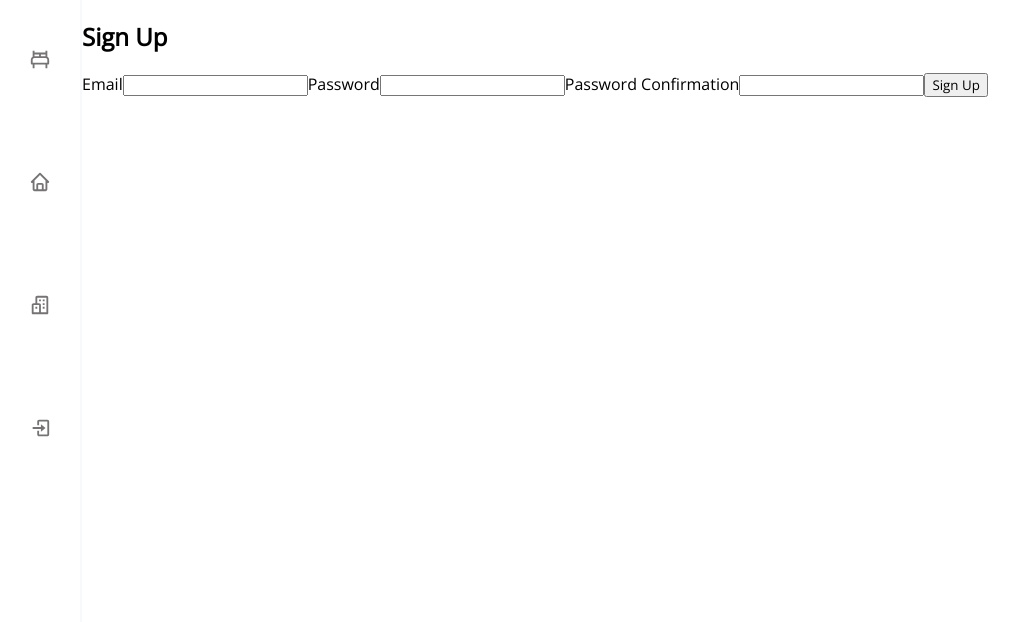
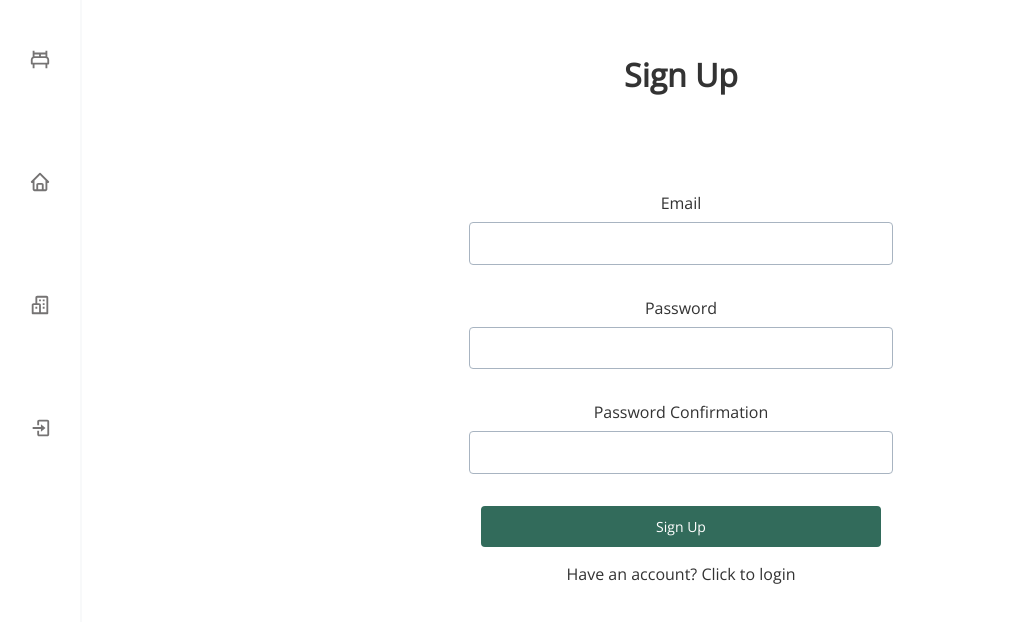
Before and after one commit to mjdiggs18e/Listings-Real-Estate, a React (Create React App) app: page /signup in a window 1280 px wide. Shown: the top 622 px of the page, without its empty margins (0-1021 px from the left). Built offline with nearby package versions, Linux system fonts and the light colour scheme; no server answers.

Commit message:
Styled signup, login, and forgot password pages

```diff
--- a/src/App.js
+++ b/src/App.js
@@ -11,6 +11,8 @@ import Sell from "./pages/sell";
 import Rent from "./pages/rent";
 import Saved from "./pages/saved";
 import Signup from "./pages/signup";
+import ForgotPassword from "./pages/forgotpassword";
+import PrivateRoute from "./components/PrivateRoute";
 
 const GlobalStyle = createGlobalStyle`
   body {
@@ -18,9 +20,14 @@ const GlobalStyle = createGlobalStyle`
     margin: 0;
     box-sizing: border-box;
     font-family: "Open Sans";
+    color: #333333;
   }
   button {
     font-family: "Open Sans";
+  }
+  a {
+    text-decoration: none;
+    color: inherit
   }
 `;
 
@@ -38,12 +45,9 @@ function App() {
             <Route exact path="/">
               <Home />
             </Route>
-            <Route path="/login">
-              <LogIn />
-            </Route>
-            <Route path="/signup">
-              <Signup />
-            </Route>
+            <PrivateRoute path="/login" component={LogIn} />
+            <PrivateRoute path="/signup" component={Signup} />
+            <PrivateRoute path="/forgot-password" component={ForgotPassword} />
             <Route path="/houses/create">
               <CreateListing />
             </Route>
--- /dev/null
+++ b/src/components/ForgottenPassword.js
@@ -0,0 +1,95 @@
+import React, { useState, useRef } from "react";
+import { Link } from "react-router-dom";
+import styled from "styled-components";
+import { useAuth } from "../firebase/Firebase";
+
+const ForgottenPassword = () => {
+  const emailRef = useRef();
+  const [error, setError] = useState("");
+  const [loading, setLoading] = useState(false);
+  const { resetPassword } = useAuth();
+  const [message, setMessage] = useState("");
+
+  const ForgotContainer = styled.div`
+    padding: 2rem;
+  `;
+  const ForgotTitle = styled.h1`
+    margin-bottom: 6rem;
+  `;
+  const ForgotError = styled.p``;
+  const ForgotForm = styled.form``;
+  const ForgotLabel = styled.label`
+    display: block;
+    margin: 2rem;
+  `;
+  const ForgotInput = styled.input`
+    display: block;
+    width: 400px;
+    padding: 0.7rem;
+    outline: none;
+    border: 1px solid #a8b4c1;
+    border-radius: 4px;
+    font-family: "Open Sans";
+    margin-top: 0.5rem;
+
+    &::placeholder {
+      color: #a8b4c1;
+    }
+  `;
+  const ForgotButton = styled.button`
+    font-family: "Open Sans";
+    width: 400px;
+    padding: 0.7rem;
+    outline: none;
+    border: none;
+    border-radius: 4px;
+    background-color: #326b5b;
+    color: #fff;
+    cursor: pointer;
+    font-size: 14px;
+  `;
+  const ForgotText = styled.p``;
+
+  async function handleSubmit(e) {
+    e.preventDefault();
+
+    try {
+      setError("");
+      setLoading(true);
+      await resetPassword(emailRef.current.value);
+      setMessage("Check your inbox for further instructions");
+    } catch {
+      setError("Failed to reset password");
+    }
+
+    setLoading(false);
+  }
+
+  // Reset password form. Displays error messages and a success message if the process works.
+
+  return (
+    <ForgotContainer>
+      <ForgotTitle>Forgot Password</ForgotTitle>
+      {message && <ForgotText>{message}</ForgotText>}
+      {error && <ForgotError>{error}</ForgotError>}
+      <ForgotForm onSubmit={handleSubmit}>
+        <ForgotLabel>
+          Email
+          <ForgotInput type="text" ref={emailRef} required />
+        </ForgotLabel>
+        <ForgotButton
+          disabled={loading}
+          className="signup-button"
+          type="submit"
+        >
+          Forgot Password
+        </ForgotButton>
+      </ForgotForm>
+      <Link to="/login?">
+        <ForgotText>Have an account? Click to login</ForgotText>
+      </Link>
+    </ForgotContainer>
+  );
+};
+
+export default ForgottenPassword;
--- a/src/components/Login.js
+++ b/src/components/Login.js
@@ -2,6 +2,7 @@ import React, { useState, useRef } from "react";
 import { useHistory } from "react-router-dom";
 import { useAuth } from "../firebase/Firebase";
 import { Link } from "react-router-dom";
+import styled from "styled-components";
 
 const Login = () => {
   const emailRef = useRef();
@@ -11,7 +12,45 @@ const Login = () => {
   const [loading, setLoading] = useState(false);
   const history = useHistory();
 
-  // Makes sure the forms all have values in them. If the forms have value with no errors, send the user to the homepage.
+  const LoginContainer = styled.div`
+    padding: 2rem;
+  `;
+  const LoginTitle = styled.h1`
+    margin-bottom: 6rem;
+  `;
+  const LoginError = styled.p``;
+  const LoginForm = styled.form``;
+  const LoginLabel = styled.label`
+    display: block;
+    margin: 2rem;
+  `;
+  const LoginInput = styled.input`
+    display: block;
+    width: 400px;
+    padding: 0.7rem;
+    outline: none;
+    border: 1px solid #a8b4c1;
+    border-radius: 4px;
+    font-family: "Open Sans";
+    margin-top: 0.5rem;
+
+    &::placeholder {
+      color: #a8b4c1;
+    }
+  `;
+  const LoginButton = styled.button`
+    font-family: "Open Sans";
+    width: 400px;
+    padding: 0.7rem;
+    outline: none;
+    border: none;
+    border-radius: 4px;
+    background-color: #326b5b;
+    color: #fff;
+    cursor: pointer;
+    font-size: 14px;
+  `;
+  const LoginText = styled.p``;
 
   async function handleSubmit(e) {
     e.preventDefault();
@@ -28,29 +67,35 @@ const Login = () => {
     setLoading(false);
   }
 
-  // Logs in a current user and checks for errors on submit
-
   return (
-    <div className="login-section">
-      <h1>Log In</h1>
-      {error && <p className="login-error">{error}</p>}
-      <form className="login-form" onSubmit={handleSubmit}>
-        <label>
+    <LoginContainer>
+      <LoginTitle>Log In</LoginTitle>
+      {error && <LoginError>{error}</LoginError>}
+      <LoginForm onSubmit={handleSubmit}>
+        <LoginLabel>
           Email
-          <input type="text" ref={emailRef} required />
-        </label>
-        <label>
+          <LoginInput type="text" ref={emailRef} placeholder="Email" required />
+        </LoginLabel>
+        <LoginLabel>
           Password
-          <input type="password" ref={passwordRef} required />
-        </label>
-        <button disabled={loading} className="login-button" type="submit">
+          <LoginInput
+            type="password"
+            ref={passwordRef}
+            placeholder="Password"
+            required
+          />
+        </LoginLabel>
+        <LoginButton disabled={loading} type="submit">
           Log In
-        </button>
-      </form>
+        </LoginButton>
+      </LoginForm>
+      <Link to="/forgot-password">
+        <LoginText>Forgot Password</LoginText>
+      </Link>
       <Link to="/signup">
-        <p>Signup</p>
+        <LoginText>New user? Create an account</LoginText>
       </Link>
-    </div>
+    </LoginContainer>
   );
 };
 
--- /dev/null
+++ b/src/components/PrivateRoute.js
@@ -0,0 +1,20 @@
+import React from "react";
+import { Route, Redirect } from "react-router-dom";
+import { useAuth } from "../firebase/Firebase";
+
+const PrivateRoute = ({ component: Component, ...rest }) => {
+  const { currentUser } = useAuth();
+
+  // If a user is logged in and tries to visit the signup or login page. They are redirected back to the home page.
+
+  return (
+    <Route
+      {...rest}
+      render={(props) => {
+        return currentUser ? <Redirect to="/" /> : <Component {...props} />;
+      }}
+    ></Route>
+  );
+};
+
+export default PrivateRoute;
--- a/src/components/Signup.js
+++ b/src/components/Signup.js
@@ -1,4 +1,6 @@
 import React, { useState, useRef } from "react";
+import { Link } from "react-router-dom";
+import styled from "styled-components";
 import { useAuth } from "../firebase/Firebase";
 
 const SignUp = () => {
@@ -9,8 +11,45 @@ const SignUp = () => {
   const [error, setError] = useState("");
   const [loading, setLoading] = useState(false);
 
-  // Checks to see if passwords match and inputs have value.
-  // If everything works, a new user is created and automatically logged in on submission.
+  const SignupContainer = styled.div`
+    padding: 2rem;
+  `;
+  const SignupTitle = styled.h1`
+    margin-bottom: 6rem;
+  `;
+  const SignupError = styled.p``;
+  const SignupForm = styled.form``;
+  const SignupLabel = styled.label`
+    display: block;
+    margin: 2rem;
+  `;
+  const SignupInput = styled.input`
+    display: block;
+    width: 400px;
+    padding: 0.7rem;
+    outline: none;
+    border: 1px solid #a8b4c1;
+    border-radius: 4px;
+    font-family: "Open Sans";
+    margin-top: 0.5rem;
+
+    &::placeholder {
+      color: #a8b4c1;
+    }
+  `;
+  const SignupButton = styled.button`
+    font-family: "Open Sans";
+    width: 400px;
+    padding: 0.7rem;
+    outline: none;
+    border: none;
+    border-radius: 4px;
+    background-color: #326b5b;
+    color: #fff;
+    cursor: pointer;
+    font-size: 14px;
+  `;
+  const SignupText = styled.p``;
 
   function handleSubmit(e) {
     e.preventDefault();
@@ -33,27 +72,35 @@ const SignUp = () => {
   // Signup form
 
   return (
-    <section className="signup-section">
-      <h1>Sign Up</h1>
-      {error && <p className="signup-error">{error}</p>}
-      <form className="signup-form" onSubmit={handleSubmit}>
-        <label>
+    <SignupContainer>
+      <SignupTitle>Sign Up</SignupTitle>
+      {error && <SignupError>{error}</SignupError>}
+      <SignupForm onSubmit={handleSubmit}>
+        <SignupLabel>
           Email
-          <input type="text" ref={emailRef} required />
-        </label>
-        <label>
+          <SignupInput type="text" ref={emailRef} required />
+        </SignupLabel>
+        <SignupLabel>
           Password
-          <input type="password" ref={passwordRef} minLength="6" required />
-        </label>
-        <label>
+          <SignupInput
+            type="password"
+            ref={passwordRef}
+            minLength="6"
+            required
+          />
+        </SignupLabel>
+        <SignupLabel>
           Password Confirmation
-          <input type="password" ref={passwordConfirmationRef} required />
-        </label>
-        <button disabled={loading} className="signup-button" type="submit">
+          <SignupInput type="password" ref={passwordConfirmationRef} required />
+        </SignupLabel>
+        <SignupButton disabled={loading} type="submit">
           Sign Up
-        </button>
-      </form>
-    </section>
+        </SignupButton>
+      </SignupForm>
+      <Link to="/login">
+        <SignupText>Have an account? Click to login</SignupText>
+      </Link>
+    </SignupContainer>
   );
 };
 
--- /dev/null
+++ b/src/pages/forgotpassword.js
@@ -0,0 +1,24 @@
+import React from "react";
+import ForgottenPassword from "../components/ForgottenPassword";
+import styled from "styled-components";
+
+import "@fontsource/open-sans";
+import Sidebar from "../components/Sidebar";
+
+const ForgotContainer = styled.div`
+  margin: 0 auto;
+  text-align: center;
+`;
+
+function ForgotPassword() {
+  return (
+    <>
+      <Sidebar />
+      <ForgotContainer>
+        <ForgottenPassword />
+      </ForgotContainer>
+    </>
+  );
+}
+
+export default ForgotPassword;
--- a/src/pages/signup.js
+++ b/src/pages/signup.js
@@ -1,12 +1,20 @@
 import React from "react";
 import Sidebar from "../components/Sidebar";
 import SignUp from "../components/Signup";
+import styled from "styled-components";
+
+const SignupContainer = styled.div`
+  margin: 0 auto;
+  text-align: center;
+`;
 
 const Signup = () => {
   return (
     <>
       <Sidebar />
-      <SignUp />
+      <SignupContainer>
+        <SignUp />
+      </SignupContainer>
     </>
   );
 };
```
Also changed, not shown: src/components/ForgotPassword.js (deleted, +0 -48 lines).
